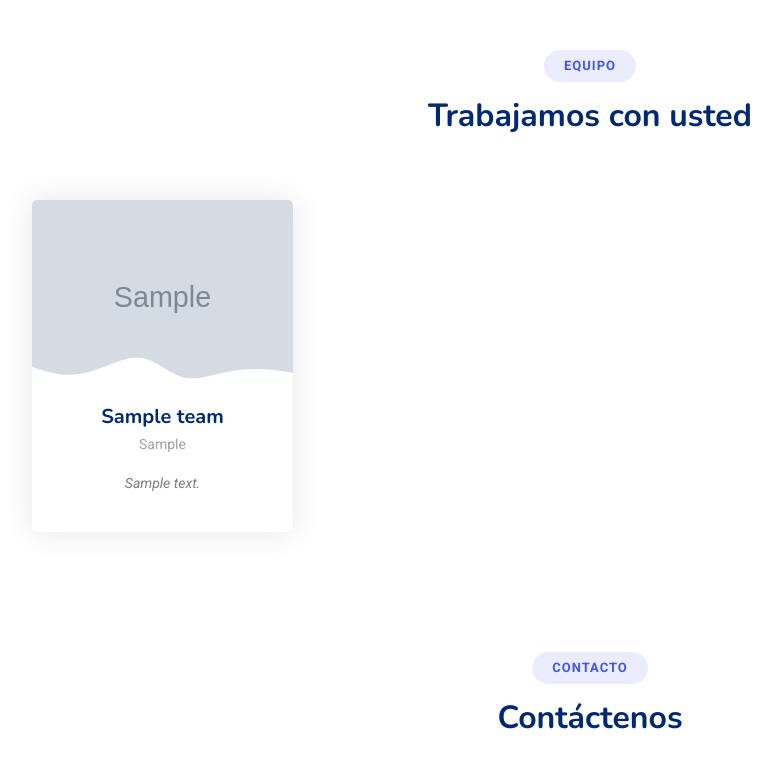
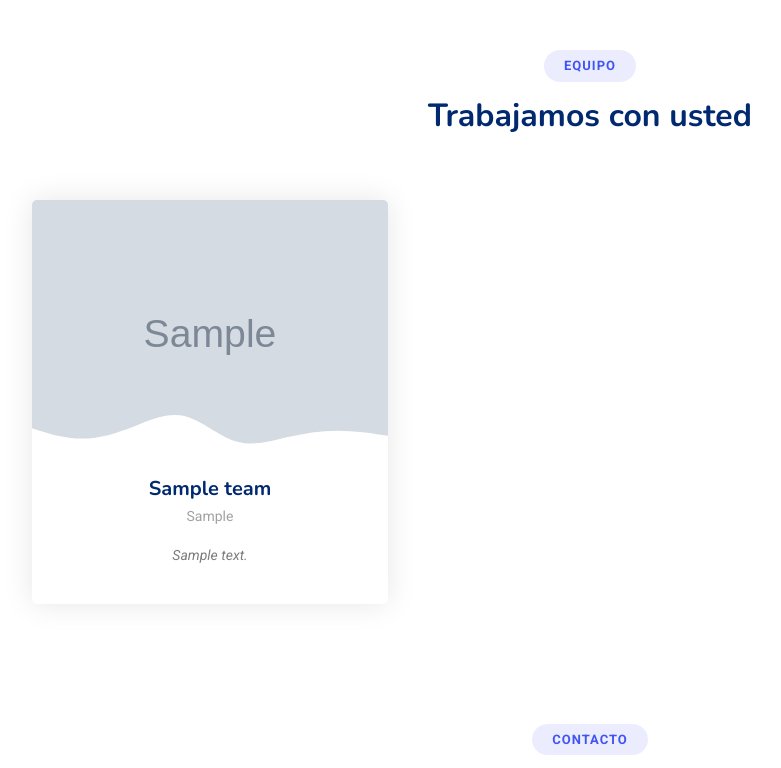
Before and after one commit to elMauro2003/company_landing, a Django app: page / in a window 1280 px wide. Shown: the part 4609-5377 px from the top of the page, without its empty margins (50-831 px from the left). Run offline with Django 5.2, Linux system fonts and the light colour scheme; tables that the repository leaves empty hold one stand-in row (values such as "Sample post"); grey boxes marked "Sample" are stand-in pictures; some libraries are stand-ins or nearby versions.

Commit message:
modidied team model

```diff
--- a/apps/general/views.py
+++ b/apps/general/views.py
@@ -13,7 +13,7 @@ def index(request):
     pricings = Pricing.objects.all().order_by('pk')
     portfolio = Portfolio.objects.all()
     testimonials = Testimonials.objects.all()
-    teams = Team.objects.all()
+    teams = Team.objects.all().order_by('id')
     #filters = Filter.objects.all()
 
     # Sacar los filtros
--- a/templates/landing_page/team/team.html
+++ b/templates/landing_page/team/team.html
@@ -13,7 +13,7 @@
 
       <div class="row gy-4">
         {% for team in teams %}
-        <div class="col-lg-3 col-md-6 d-flex align-items-stretch" data-aos="fade-up" data-aos-delay="100">
+        <div class="col-lg-4 col-md-6 d-flex align-items-stretch" data-aos="fade-up" data-aos-delay="100">
           <div class="team-member">
             <div class="member-img">
               <img src="{{team.image.url}}" class="img-fluid" alt="">
```
